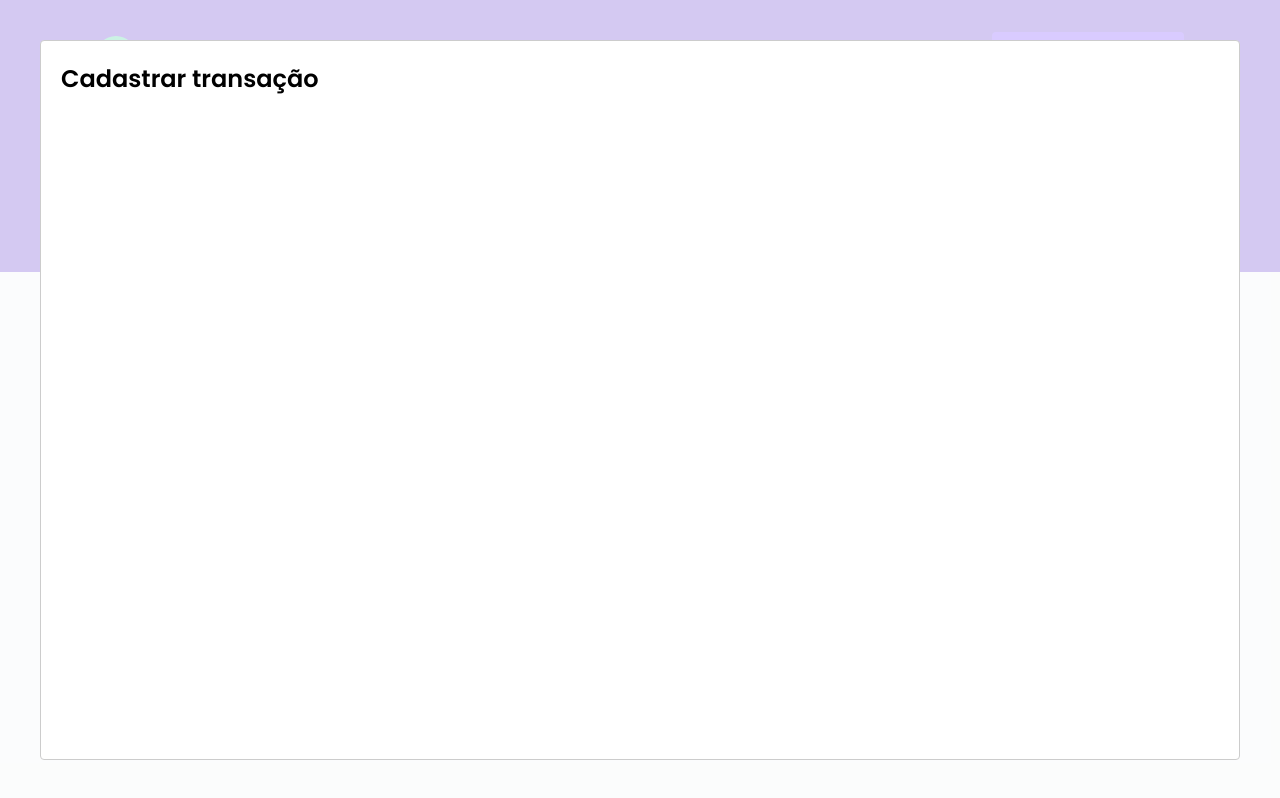
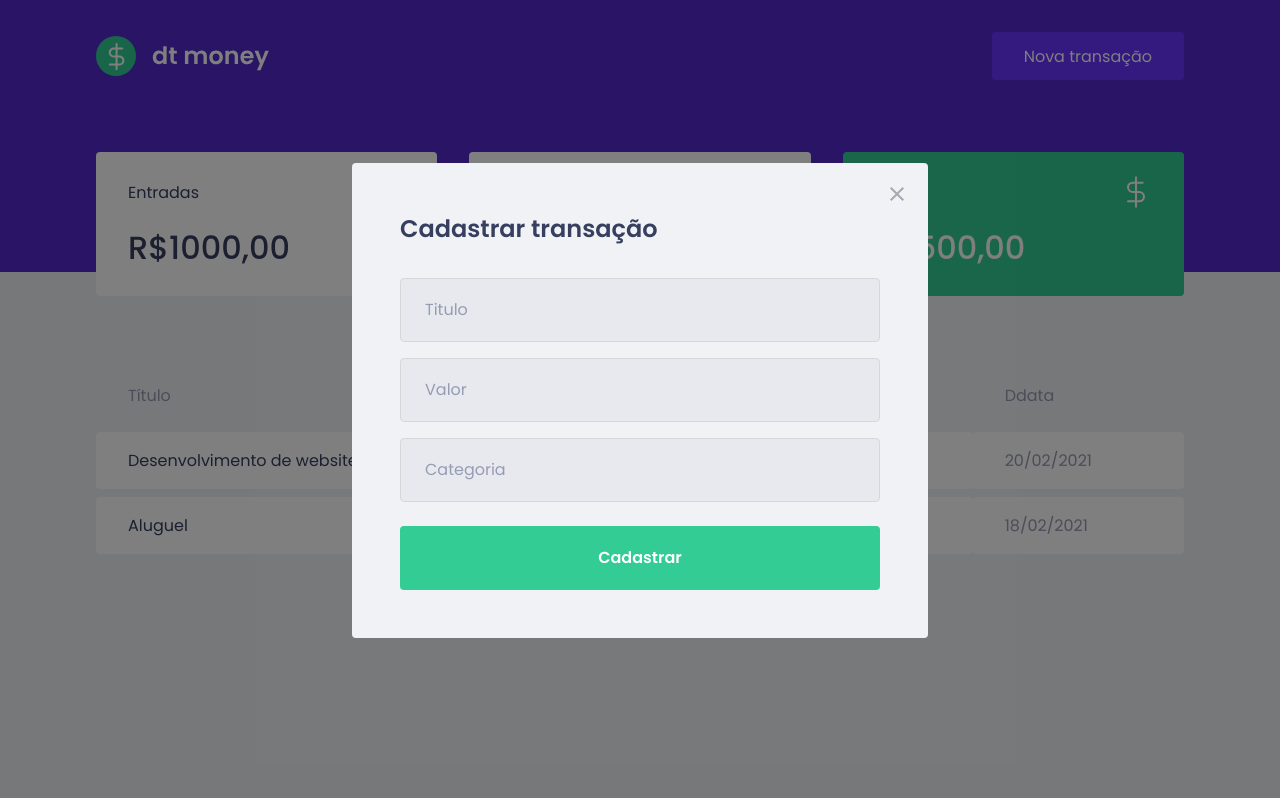
Before and after one commit to robertorj7/dtmoney-ign-rs, a React (Create React App) app: page / in a window 1280 px wide. Both pictures are taken after a click on the button "Nova transação". Built offline with nearby package versions, Linux system fonts and the light colour scheme; no server answers; what miragejs would draw is missing.

Commit message:
working on new transaction modal

```diff
--- a/src/components/NewTransactionModal/index.tsx
+++ b/src/components/NewTransactionModal/index.tsx
@@ -1,4 +1,6 @@
 import Modal from 'react-modal';
+import closeImg from '../../assets/close.svg';
+import { Container } from './styles';
 
 interface NewTransactionModalProps {
   isOpen: boolean;
@@ -10,8 +12,26 @@
     <Modal
       isOpen={isOpen}
       onRequestClose={onRequestClose}
+      overlayClassName="react-modal-overlay"
+      className="react-modal-content"
     >
-      <h2>Cadastrar transação</h2>
+      <button
+        type="button"
+        onClick={onRequestClose}
+        className="react-modal-close"
+      >
+        <img src={closeImg} alt="Fechar modal" />
+      </button>
+      <Container>
+        <h2>Cadastrar transação</h2>
+
+        <input placeholder="Titulo" />
+        <input type="number" placeholder="Valor" />
+        <input placeholder="Categoria" />
+        <button type="submit">
+          Cadastrar
+        </button>
+      </Container>
     </Modal>
   )
 }
--- a/src/components/NewTransactionModal/styles.ts
+++ b/src/components/NewTransactionModal/styles.ts
@@ -1,3 +1,49 @@
 import styled from "styled-components";
 
-export const Container = styled.div``;
+export const Container = styled.form`
+  h2 {
+    color: var(--text-title);
+    font-size: 1.5rem;
+    margin-bottom: 2rem;
+  }
+
+  input {
+    width: 100%;
+    padding: 0 1.5rem;
+    height: 4rem;
+    border-radius: 0.25rem;
+
+    border: 1px solid #d7d7d7;
+    background: #e7e9ee;
+
+    font-weight: 400;
+    font-size: 1rem;
+
+    &::placeholder {
+      color: var(--text-body);
+    }
+
+    & + input {
+      margin-top: 1rem;
+    }
+  }
+
+  button[type="submit"] {
+    width: 100%;
+    padding: 0 1.5rem;
+    height: 4rem;
+    background: var(--green);
+    color: #FFF;
+    border-radius: 0.25rem;
+    border: 0;
+    font-size: 1rem;
+    margin-top: 1.5rem;
+    font-weight: 600;
+
+    transition: filter 0.2s;
+
+    &:hover {
+      filter: brightness(0.9);
+    }
+  }
+`;
--- a/src/styles/global.ts
+++ b/src/styles/global.ts
@@ -50,4 +50,41 @@
     opacity: 0.6;
     cursor: not-allowed;
   }
+
+  .react-modal-overlay {
+    background-color: rgba(0, 0, 0, 0.5);
+
+    position: fixed;
+    top: 0;
+    bottom: 0;
+    right: 0;
+    left: 0;
+
+    display: flex;
+    align-items: center;
+    justify-content: center;
+  }
+
+  .react-modal-content {
+    width: 100%;
+    max-width: 576px;
+    background: var(--background);
+    padding: 3rem;
+    position: relative;
+    border-radius: 0.25rem;
+  }
+
+  .react-modal-close {
+    position: absolute;
+    right: 1.5rem;
+    top: 1.5rem;
+    border: 0;
+    background: transparent;
+
+    transition: filter 0.2s;
+
+    &:hover {
+      filter: brightness(0.8);
+    }
+  }
 `
```
